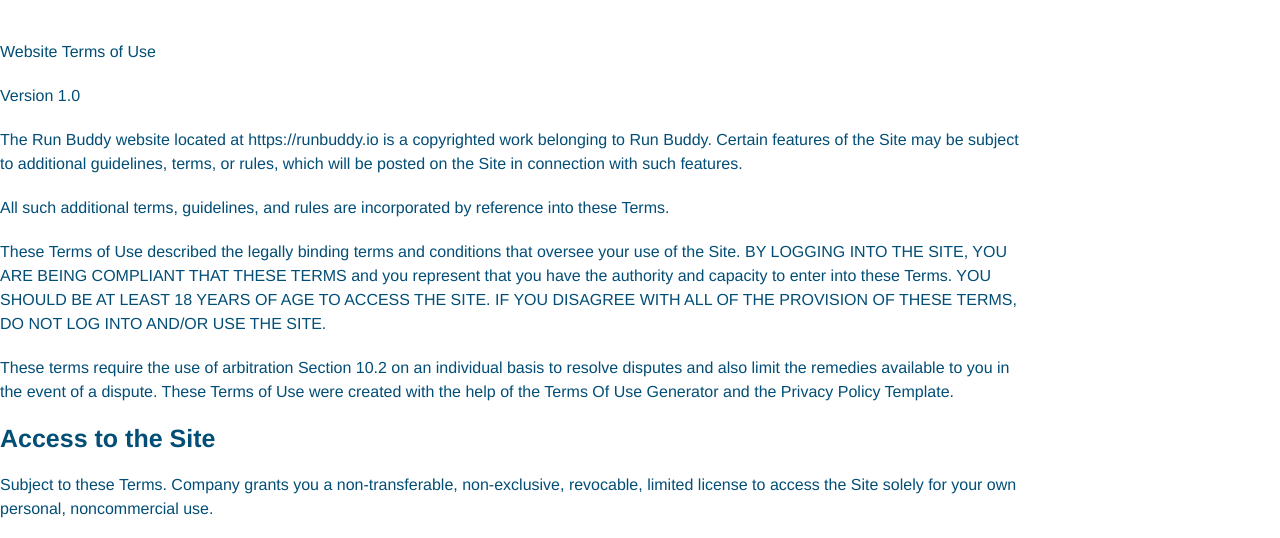
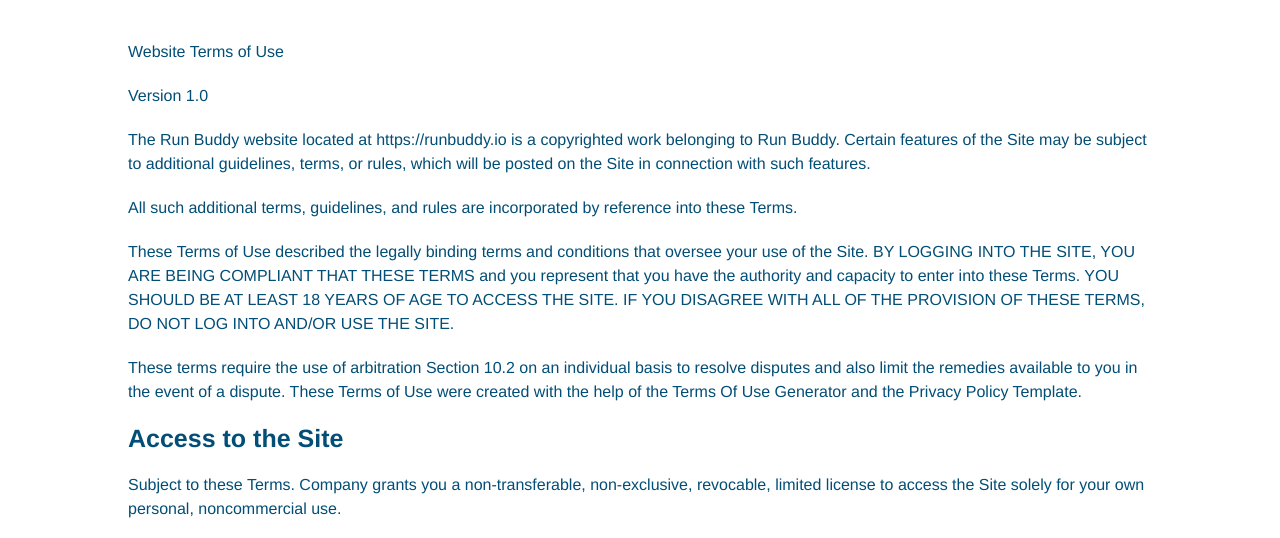
Before and after one commit to jljohnson1454/run-buddy, a plain HTML site: page privacy-policy.html in a window 1280 px wide. Shown: the part 249-787 px from the top of the page. Drawn offline with Linux system fonts and the light colour scheme.

Commit message:
privacy policy

```diff
--- a/assets/css/secondary-styles.css
+++ b/assets/css/secondary-styles.css
@@ -19,7 +19,7 @@
 
   .secondary-content {
       width: 80%;
-      margin: center;
+      margin: 0 auto;
       color: #024e76;
       font-size: 25px;
 
```
